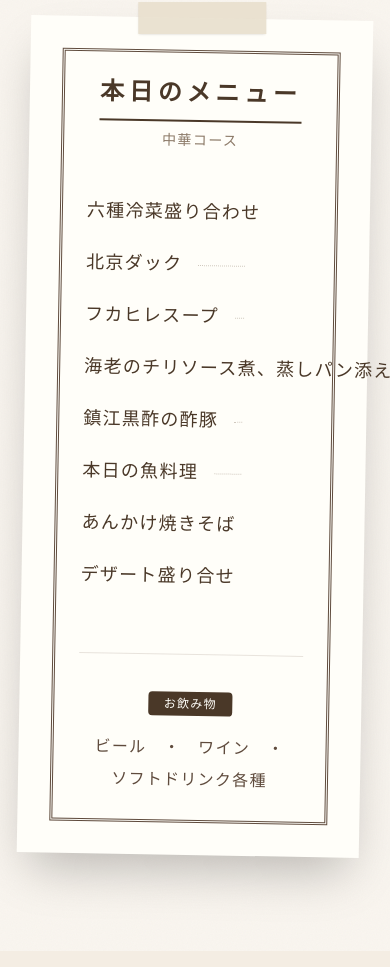
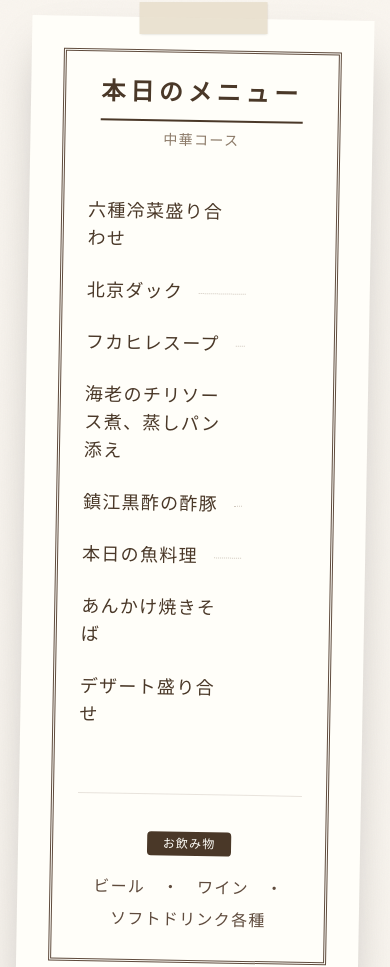
Before and after one commit to ykarmr/family-greeting, a Next.js app: page / in a window 390 px wide. Shown: the part 10802-11769 px from the top of the page. Built offline with nearby package versions, Linux system fonts and the light colour scheme; a web font is replaced by a local one.

Commit message:
一旦コミット

```diff
--- a/src/app/globals.css
+++ b/src/app/globals.css
@@ -74,6 +74,19 @@ body {
   font-family: var(--font-mincho), "Hiragino Mincho ProN", serif;
   letter-spacing: 0.08em;
   line-height: 2;
+  word-wrap: break-word;
+  overflow-wrap: break-word;
+}
+
+/* グローバルなテキスト折り返し設定 */
+* {
+  word-wrap: break-word;
+  overflow-wrap: break-word;
+}
+
+p, div, span, h1, h2, h3, h4, h5, h6 {
+  word-break: break-word;
+  overflow-wrap: break-word;
 }
 
 /* ヴィンテージ・雑誌風共通スタイル */
--- a/src/components/FuturePlansSection.tsx
+++ b/src/components/FuturePlansSection.tsx
@@ -13,7 +13,7 @@ export function FuturePlansSection() {
 
       <div className={`max-w-4xl mx-auto p-8 md:p-12 bg-white border-t-4 border-[var(--color-sage)] shadow-xl relative transition-all duration-1000 ${isInView ? "opacity-100 translate-y-0" : "opacity-0 translate-y-10"}`}>
          {/* 雑誌風ヘッダー */}
-         <div className="flex flex-col md:flex-row justify-between items-end mb-12 border-b-2 border-black pb-4">
+         <div className="flex flex-col md:flex-row justify-between items-start md:items-end mb-12 border-b-2 border-black pb-4">
             <h2 className="font-serif text-4xl font-bold tracking-widest text-[var(--color-text-dark)] uppercase">Future<br/>Plans</h2>
             <span className="font-serif text-sm tracking-[0.3em] mb-1">これからのこと</span>
          </div>
--- a/src/components/MenuSection.tsx
+++ b/src/components/MenuSection.tsx
@@ -37,7 +37,7 @@ export function MenuSection() {
               <div className="space-y-6">
                 {menu.items.map((item) => (
                   <div key={item} className="flex items-baseline gap-4 group">
-                    <span className="font-serif text-[var(--color-text-dark)] text-lg shrink-0 group-hover:text-[var(--color-sage-dark)] transition-colors duration-300">
+                    <span className="font-serif text-[var(--color-text-dark)] text-lg group-hover:text-[var(--color-sage-dark)] transition-colors duration-300 break-words overflow-wrap-anywhere">
                       {item}
                     </span>
                     <div className="flex-1 border-b border-dotted border-[var(--color-text-light)] opacity-40 relative -top-1"></div>
@@ -49,7 +49,7 @@ export function MenuSection() {
               {/* ドリンク */}
               <div className="mt-16 pt-8 border-t border-[var(--color-text-light)]/20 text-center">
                  <span className="inline-block bg-[var(--color-text-dark)] text-white text-xs px-4 py-1 tracking-widest mb-4 font-serif rounded-sm">お飲み物</span>
-                 <p className="font-serif text-[var(--color-text)] leading-loose">
+                 <p className="font-serif text-[var(--color-text)] leading-loose break-words overflow-wrap-anywhere">
                     {menu.drinks.join("　・　")}
                  </p>
               </div>
```
